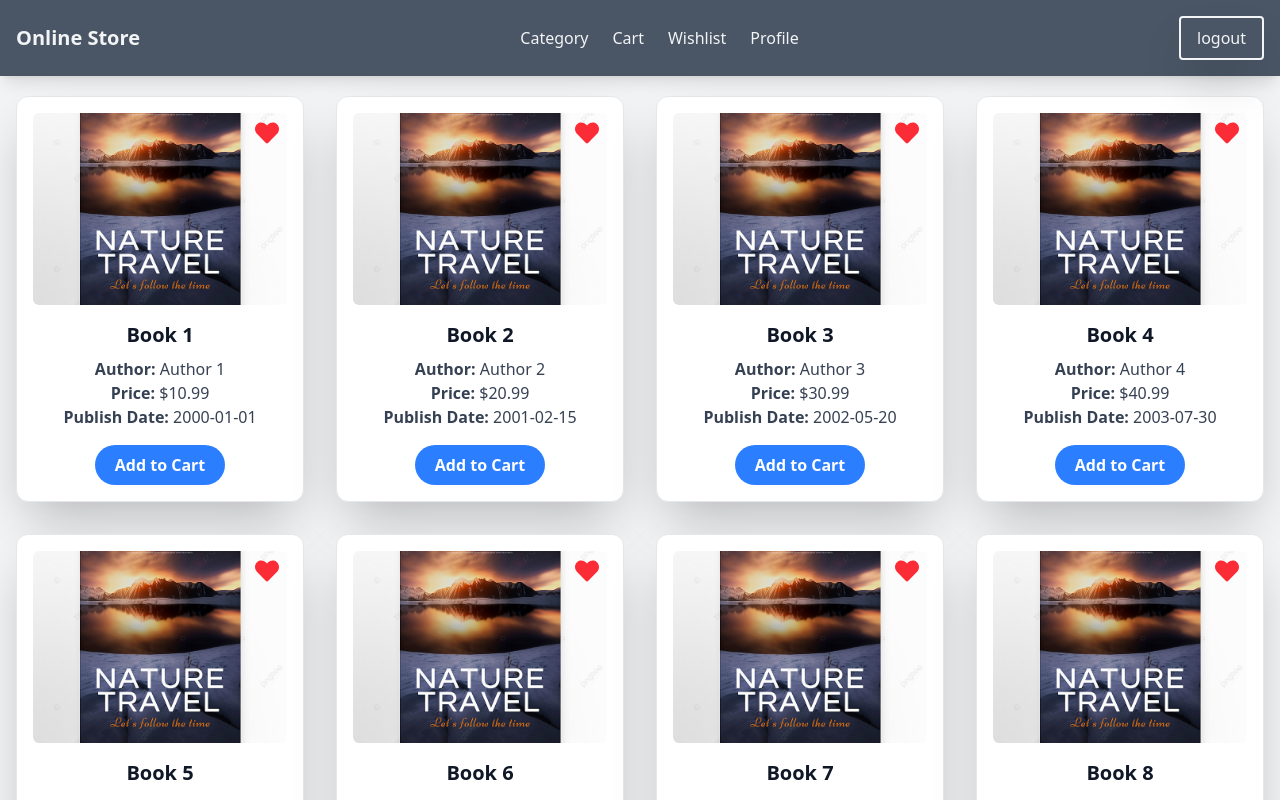
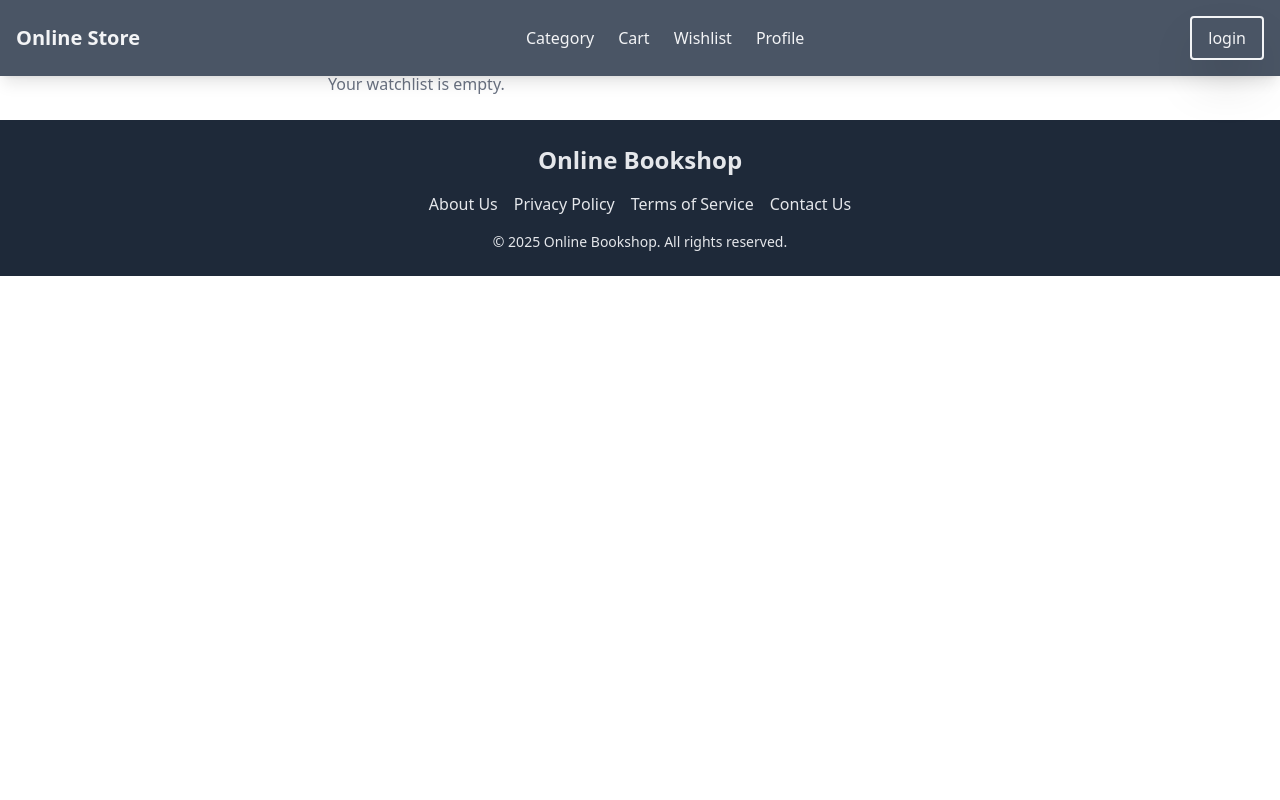
Before and after one commit to SyntaxByGulshan/OnlineBookStore, a React (Vite) app: page /watchlist in a window 1280 px wide. Before the commit this address led to /bookStore. Shown: the top 800 px of the page. Built offline with nearby package versions, Linux system fonts and the light colour scheme.

Commit message:
watchList is working fine

```diff
--- a/src/App.jsx
+++ b/src/App.jsx
@@ -11,23 +11,21 @@ import { useDispatch,useSelector } from "react-redux";
 import { login, logout,updateCredentials } from './store/userSlice';
 import Profile from './components/Profile';
 import Cart from './components/Cart';
-
-
-
+import WatchListPage from './components/WatchListPage';
 
 function App() {
   const navigate = useNavigate();
   const status=useSelector((state) => state.user.isLogin);
-useEffect(() => {
-  if (status) {
-    navigate("/bookStore");
-  }
-}, [status]); // Add status as a dependency
+// useEffect(() => {
+//   if (status) {
+//     navigate("/bookStore");
+//   }
+// }, [status]); // Add status as a dependency
 
-  const ProtectedRoute = ({ children }) => {
+  // const ProtectedRoute = ({ children }) => {
 
-    return status ? children : <Navigate to="/" />;
-  };
+  //   return status ? children : <Navigate to="/" />;
+  // };
 
 
   return (
@@ -35,10 +33,12 @@ useEffect(() => {
       <Routes>
         <Route path="" element={<Home />} >
         <Route path="/" element={<LoginPage />} />
-        <Route path="bookStore" element={<ProtectedRoute><BookStore /></ProtectedRoute>} />
+        <Route path="bookStore" element={<BookStore />} />
         <Route path="registerPage" element={<RegisterPage />} />
         <Route path="/profile" element={<Profile />}/>
         <Route path="/cart" element={<Cart />}/>
+        <Route path="/watchlist" element={<WatchListPage/>} />
+<Route path="/wishListPage" element={<WatchListPage/>} />
         </Route>
 
       </Routes>
--- /dev/null
+++ b/src/button/Button.jsx
@@ -0,0 +1,17 @@
+import React from 'react';
+
+const Button = ({ onClick, children, variant, className }) => {
+  const baseStyle = "px-4 py-2 rounded focus:outline-none";
+  const variantStyle = variant === "destructive" ? "bg-red-500 text-white" : "bg-blue-500 text-white";
+
+  return (
+    <button
+      onClick={onClick}
+      className={`${baseStyle} ${variantStyle} ${className}`}
+    >
+      {children}
+    </button>
+  );
+};
+
+export default Button;
--- a/src/card/BookCard.jsx
+++ b/src/card/BookCard.jsx
@@ -2,6 +2,7 @@ import React from "react";
 import { FaHeart } from "react-icons/fa";
 import { useDispatch } from "react-redux";
 import {addItem} from "../store/cartSlice";
+import { addToWatchList } from "../store/watchList";
 
 const BookCard = ({ book }) => {
   const dispatch = useDispatch();
@@ -17,6 +18,20 @@ const BookCard = ({ book }) => {
         })
     )
     }
+    const handleAddToWatchList = () => {
+      dispatch(
+        addToWatchList({
+        image:book.image,
+        name:book.bookName,
+        price:book.bookPrice,
+        authorName:book.bookAuthor,
+        publishDate:book.publishDate,
+
+        })
+    )
+
+
+    }
   return (
     <div className="bg-white shadow-2xl rounded-xl p-4 w-72 text-center border border-gray-200 transform transition duration-300 hover:scale-105 hover:shadow-2xl">
       <div className="relative">
@@ -25,7 +40,10 @@ const BookCard = ({ book }) => {
           alt={book.bookName}
           className="w-full h-48 object-cover rounded-md mb-4"
         />
-        <button className="absolute top-2 right-2 text-red-500 hover:text-red-600">
+        <button className="absolute top-2 right-2 text-grey-800 hover:text-red-600"
+        onClick={handleAddToWatchList}>
+
+
           <FaHeart size={24} />
         </button>
       </div>
--- a/src/components/Header.jsx
+++ b/src/components/Header.jsx
@@ -74,7 +74,9 @@ const Header = () => {
           </div>
         )}
         {/* Logo */}
+        <NavLink to="/bookStore">
         <div className="text-xl font-bold">Online Store</div>
+        </NavLink>
 
         {/* Navigation Links */}
         <ul className="hidden md:flex space-x-6">
@@ -89,7 +91,7 @@ const Header = () => {
             </NavLink>
           </li>
           <li>
-            <NavLink to="/wishlist" className="hover:text-gray-200">
+            <NavLink to="/wishListPage" className="hover:text-gray-200">
               Wishlist
             </NavLink>
           </li>
--- /dev/null
+++ b/src/components/WatchListPage.jsx
@@ -0,0 +1,46 @@
+import React from "react";
+import { useSelector, useDispatch } from "react-redux";
+import { removeFromWatchList, clearWatchList } from "../store/watchList";
+import Button from '../button/Button'; // Correct path to the new Button component
+
+
+const WatchListPage = () => {
+  const dispatch = useDispatch();
+  const watchList = useSelector((state) => state.watchList.watchList);
+  console.log("Current Watch List:", watchList); // Debugging line to check the watch list state
+
+  return (
+    <div className="p-6 max-w-2xl mx-auto">
+      <h2 className="text-2xl font-bold mb-4">My Watchlist</h2>
+      {watchList.length === 0 ? (
+        <p className="text-gray-500">Your watchlist is empty.</p>
+      ) : (
+        <div>
+          {watchList.map((item) => (
+            <div key={item.id} className="flex justify-between items-center bg-gray-100 p-4 rounded-lg mb-2">
+              <img
+                src={item.image}
+                alt={item.name}
+                className="w-20 h-28 object-cover rounded-md"
+              />
+              <div className="flex-grow ml-4">
+                <h3 className="text-xl font-semibold text-gray-900">
+                  {item.name}
+                </h3>
+                <p className="text-gray-700">
+                  <strong>Author:</strong> {item.authorName}
+                </p>
+<Button onClick={() => dispatch(removeFromWatchList(item.id))} variant="destructive">Remove</Button>
+</div>
+            </div>
+          ))}
+          <Button onClick={() => dispatch(clearWatchList())} variant="outline" className="mt-4 w-full">
+            Clear Watchlist
+          </Button>
+        </div>
+      )}
+    </div>
+  );
+};
+
+export default WatchListPage;
--- a/src/store/store.js
+++ b/src/store/store.js
@@ -1,11 +1,13 @@
 import { configureStore } from '@reduxjs/toolkit';
 import userReducer from './userSlice';
 import cartReducer from './cartSlice';
+import watchListReducer from './watchList';
 
 const store = configureStore({
     reducer: {
         user:userReducer,
         cart:cartReducer,
+        watchList:watchListReducer
     },
 });
 
--- a/src/store/userSlice.js
+++ b/src/store/userSlice.js
@@ -2,7 +2,7 @@ import { createSlice } from "@reduxjs/toolkit";
 
 let userSlice = createSlice({
   name: "user",
-  initialState: { email:"",name: "", password: "",age:null,gender:"",isLogin:true },
+  initialState: { email:"",name: "", password: "",age:null,gender:"",isLogin:false},
   reducers: {
     login: (state) => {
       state.isLogin = true;
--- /dev/null
+++ b/src/store/watchList.js
@@ -0,0 +1,45 @@
+import { createSlice } from "@reduxjs/toolkit";
+import { nanoid } from "nanoid"; // Import nanoid for unique ID generation
+
+const initialState = {
+  watchList: [],
+};
+
+const watchListSlice = createSlice({
+  name: "watchList",
+  initialState,
+  reducers: {
+    addToWatchList: (state, action) => {
+        const { name, price, authorName, publishDate,image } = action.payload;
+        const newList = {
+          id: nanoid(), // Assigning a unique ID to each item
+          image,
+          name,
+          price,
+          authorName,
+          publishDate,
+        };
+
+        state.watchList.push(newList)
+
+    },
+    removeFromWatchList: (state, action) => {
+        const id = action.payload;
+        const existingItem = state.watchList.find((list) => list.id === id);
+
+        if (existingItem) {
+
+          state.watchList = state.watchList.filter((list) => list.id !== id);
+        }
+    },
+    clearWatchList: (state) => {
+        state.watchList = [];
+
+    },
+  },
+});
+
+export const { addToWatchList, removeFromWatchList, clearWatchList } =
+  watchListSlice.actions;
+
+export default watchListSlice.reducer;
```
